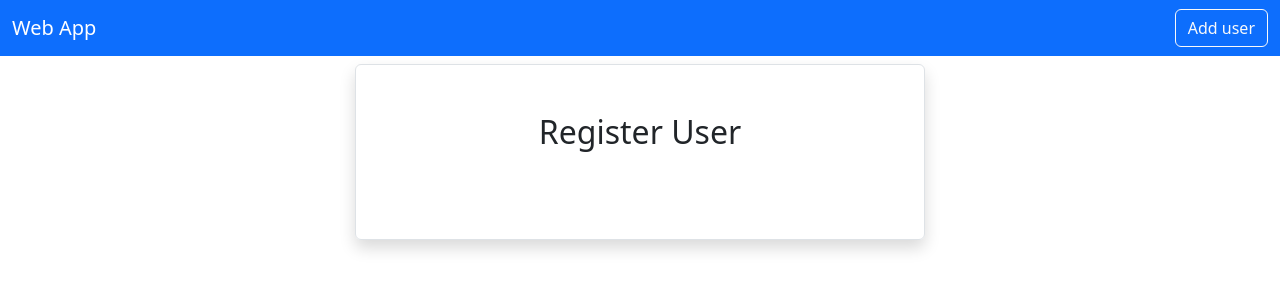
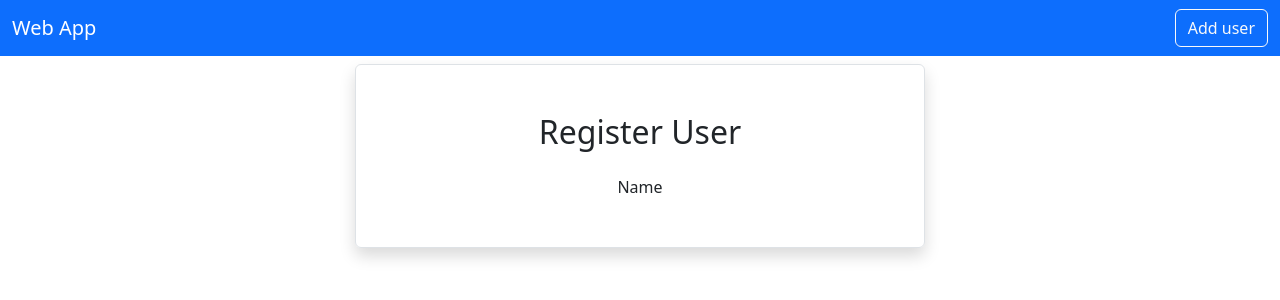
Before and after one commit to dev-from-cbd/react-crud, a React (Create React App) app: page /adduser in a window 1280 px wide. Shown: the top 300 px of the page. Built offline with nearby package versions, Linux system fonts and the light colour scheme.

Commit message:
React JS

```diff
--- a/src/users/AddUser.js
+++ b/src/users/AddUser.js
@@ -7,7 +7,9 @@ export default function AddUser() {
         <div className="col-md-6 offset-md-3 border rounded p-4 mt-2 shadow">
           <h2 className="text-center m-4">Register User</h2>
           <div className="mb-3">
-            <label htmlFor="Name" className="form-label" />
+            <label htmlFor="Name" className="form-label">
+              Name
+            </label>
           </div>
         </div>
       </div>
```
